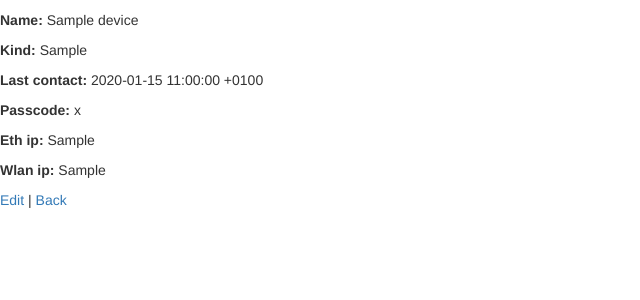
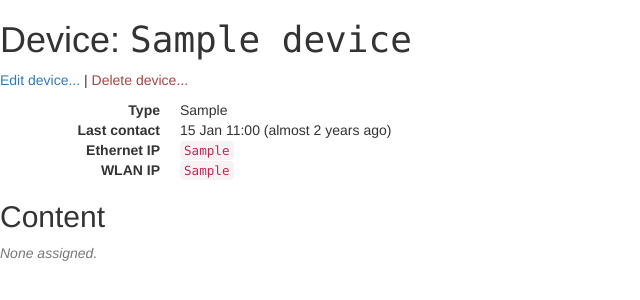
Before and after one commit to yokecph/klogskabet-cms, a Rails app: page /devices/1 in a window 1280 px wide. Shown: the top 300 px of the page, without its empty margins (0-640 px from the left). Run offline with Rails 7, Linux system fonts and the light colour scheme; tables that the repository leaves empty hold one stand-in row (values such as "Sample post"); style sheets or scripts are compiled from the project's sources; parts of the project's set-up code (start-up, migrations or seed data) failed here and were passed over; some libraries are stand-ins or nearby versions.

Commit message:
Style devices index and show

```diff
--- a/app/models/device.rb
+++ b/app/models/device.rb
@@ -5,4 +5,12 @@ class Device < ApplicationRecord
 
   validates :name, presence: true, uniqueness: true, format: { with: /\A[\w\d_-]+\z/ }
   validates :kind, inclusion: { in: KINDS }, presence: true
+
+  def screen?
+    self.kind == "screen"
+  end
+
+  def audio?
+    self.kind == "audio"
+  end
 end
--- a/app/views/devices/show.html.erb
+++ b/app/views/devices/show.html.erb
@@ -1,34 +1,52 @@
-<p id="notice"><%= notice %></p>
+<h1>Device: <samp><%= @device.name %></samp></h1>
 
 <p>
-  <strong>Name:</strong>
-  <%= @device.name %>
+  <%= link_to 'Edit device...', edit_device_path(@device) %>
+  |
+  <%= link_to 'Delete device...', @device, method: :delete, data: { confirm: 'Are you sure you want to delete this device?' }, class: "text-danger" %>
 </p>
 
-<p>
-  <strong>Kind:</strong>
-  <%= @device.kind %>
-</p>
+<dl class="dl-horizontal">
+  <dt>Type</dt>
+  <dd><%= @device.kind.capitalize %></dd>
 
-<p>
-  <strong>Last contact:</strong>
-  <%= @device.last_contact %>
-</p>
+  <dt>Last contact</dt>
+  <dd>
+    <% if @device.last_contact.present? %>
+      <%= l @device.last_contact, format: :short %>
+      (<%= time_ago_in_words(@device.last_contact) %> ago)
+    <% else %>
+      <em class="text-muted">Never</em>
+    <% end %>
+  </dd>
 
-<p>
-  <strong>Passcode:</strong>
-  <%= @device.passcode %>
-</p>
+  <% if !@device.audio? %>
+  <dt>Ethernet IP</dt>
+  <dd>
+    <% if @device.eth_ip.present? %>
+      <code><%= @device.eth_ip %></code>
+    <% else %>
+      <em class="text-muted">Unknown</em>
+    <% end %>
+  </dd>
 
-<p>
-  <strong>Eth ip:</strong>
-  <%= @device.eth_ip %>
-</p>
+  <dt>WLAN IP</dt>
+  <dd>
+    <% if @device.wlan_ip.present? %>
+      <code><%= @device.wlan_ip %></code>
+    <% else %>
+      <em class="text-muted">Unknown</em>
+    <% end %>
+  </dd>
+  <% end %>
+</dl>
 
-<p>
-  <strong>Wlan ip:</strong>
-  <%= @device.wlan_ip %>
-</p>
+<h2>Content</h2>
 
-<%= link_to 'Edit', edit_device_path(@device) %> |
-<%= link_to 'Back', devices_path %>
+<% if @device.content.present? %>
+  <%= link_to @device.content do %>
+    <%= @device.content.class.to_s.humanize.capitalize %>:&nbsp;<%= @device.content.try(:theme).name %>/<%= @device.content.name %>
+  <% end %>
+<% else %>
+  <em class="text-muted">None assigned.</em>
+<% end %>
```
Also changed, not shown: app/views/devices/index.html.erb (+32 -20 lines), spec/models/device_spec.rb (+24 -0 lines).
